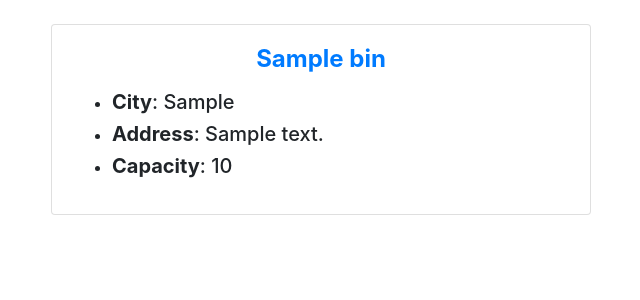
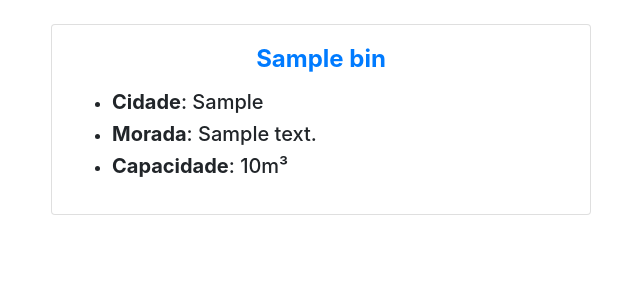
Before and after one commit to tomas99batista/Smart-Trash, a Django app: page / in a window 1280 px wide. Shown: the part 283-583 px from the top of the page, without its empty margins (34-674 px from the left). Run offline with Django 3.2, Linux system fonts and the light colour scheme; tables that the repository leaves empty hold one stand-in row (values such as "Sample post"); some libraries are stand-ins or nearby versions.

Commit message:
correçoes mix portugues e ingles frontend

```diff
--- a/Arduino_Prototype/smart_trash/templates/bin_details.html
+++ b/Arduino_Prototype/smart_trash/templates/bin_details.html
@@ -64,7 +64,7 @@
         <div class="col-lg-12 col-md-6 mb-4">
             <div class="card h-100">
               <div class="card-body">
-                <h4 class="card-title text-center">Sem registos, yet.</h4>
+                <h4 class="card-title text-center">Sem registos, ainda.</h4>
               </div>
             </div>
         </div>
--- a/Arduino_Prototype/smart_trash/templates/index.html
+++ b/Arduino_Prototype/smart_trash/templates/index.html
@@ -20,9 +20,9 @@
                 <h4 class="card-title text-center"><b><a href="/bin/{{ bin.bin_id }}">{{ bin.name }}</a></b></h4>
                 <p class="card-text">
                     <ul>
-                        <li><h5><b>City</b>: {{ bin.city }}</h5></li>
-                        <li><h5><b>Address</b>: {{ bin.address }}</h5></li>
-                        <li><h5><b>Capacity</b>: {{ bin.capacity }}</h5></li>
+                        <li><h5><b>Cidade</b>: {{ bin.city }}</h5></li>
+                        <li><h5><b>Morada</b>: {{ bin.address }}</h5></li>
+                        <li><h5><b>Capacidade</b>: {{ bin.capacity }}m³</h5></li>
                     </ul>
                 </p>
               </div>
@@ -33,7 +33,7 @@
         <div class="col-lg-12 col-md-6 mb-4">
             <div class="card h-100">
               <div class="card-body">
-                <h4 class="card-title text-center">Sem contentores, yet.</h4>
+                <h4 class="card-title text-center">Sem contentores, ainda.</h4>
               </div>
             </div>
         </div>
```
Also changed, not shown: Arduino_Prototype/smart_trash/smart_trash_app/migrations/0001_initial.py (added), Arduino_Prototype/smart_trash/smart_trash_app/migrations/__init__.py (added).
